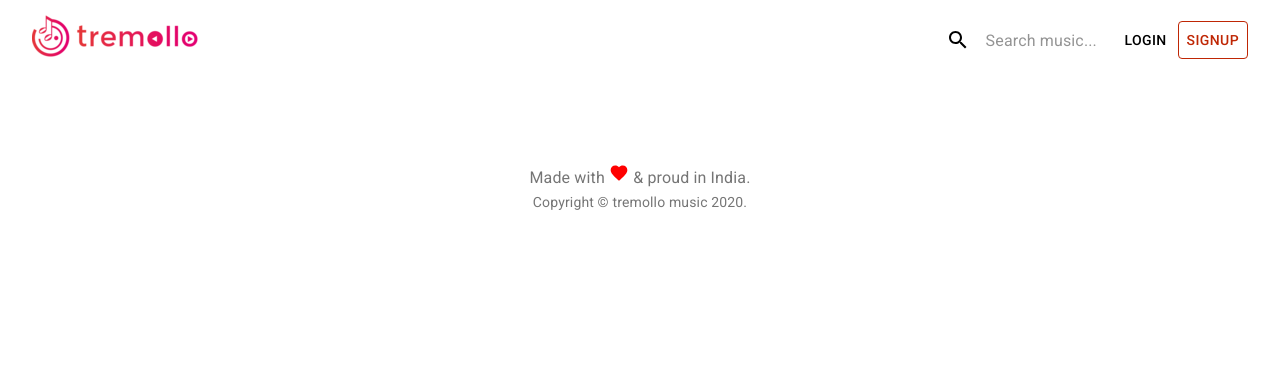
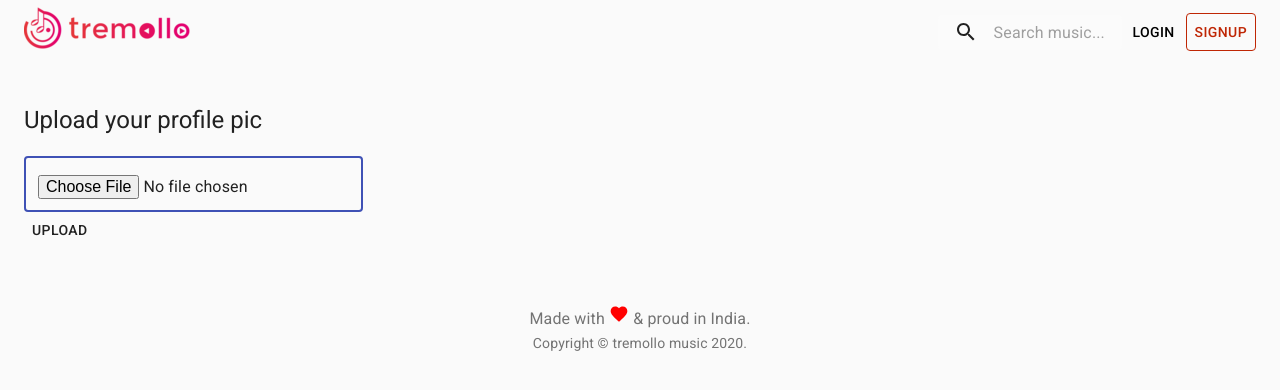
Before and after one commit to saaketc/Tremollo, a React (Create React App) app: page /uploadProfilePic in a window 1280 px wide. Shown: the top 390 px of the page. Built offline with nearby package versions, Linux system fonts and the light colour scheme.

Commit message:
Implements profile pic upload feature

```diff
--- a/src/App.js
+++ b/src/App.js
@@ -14,6 +14,7 @@ import UserPlaylist from './components/userPlaylist';
 import PlaylistFeed from './components/playlistFeed';
 import SearchResults from './components/searchResults';
 import Footer from "./components/footer";
+import ProfilePicUpload from './components/auth/profilePicUpload';
 
 function App() {
   const [user, setUser] = useState({});
@@ -38,6 +39,7 @@ function App() {
  <ToastContainer/>
       <Switch>
         <Route path='/search' render={(props) => <SearchResults {...props} user={user} />}/>
+        <Route path='/uploadProfilePic' render={(props) => <ProfilePicUpload {...props} user={user} />}/>
         <Route path='/studio/:studioName' render={(props) => <Studio {...props} user={user} />}/>
         <Route path='/myMusic/upload' render={(props) => <UploadMusic {...props} user={user} />} />
         <Route  path='/auth/logout' component={Logout}/>
--- /dev/null
+++ b/src/components/auth/profilePicUpload.js
@@ -0,0 +1,53 @@
+import React from 'react'
+import TextForm from "../common/textForm";
+import logo from "../../logo/logo_lite_crop.png";
+import dataService from "../../services/dataServices";
+
+import { Container, Grid, Typography, Button } from "@material-ui/core";
+import { toast } from 'react-toastify';
+
+const ProfilePicUpload = ({user}) => {
+    const [file, setFile] = React.useState(null);
+
+    const handleChange = ({ currentTarget }) => {
+        const pic = currentTarget.files[0];
+        setFile(pic);
+    }
+    const handleSubmit = async e => {
+        e.preventDefault();
+        try {
+        const formData = new FormData();
+        formData.append('file', file);
+        formData.append('userId', user.userId)
+        const { data } = await dataService.putData('user/avatar', formData, 'multipart/form-data');
+        console.log(data.body);
+        }
+        catch (e) {
+            console.log(e.message);
+            toast.error('Something went wrong.');
+        }
+    }
+    return (
+        <Container>
+
+      <Typography variant="h5">
+        Upload your profile pic
+      </Typography>
+      <br />
+
+      <form onSubmit={handleSubmit} autoComplete="off">
+        <TextForm
+
+
+          type="file"
+          name="file"
+          required={true}
+          onChange={handleChange}
+                />
+                <Button type='submit'>Upload</Button>
+        </form>
+        </Container>
+    )
+}
+
+export default ProfilePicUpload
```
Also changed, not shown: src/logo/logo_svg.svg (added).
